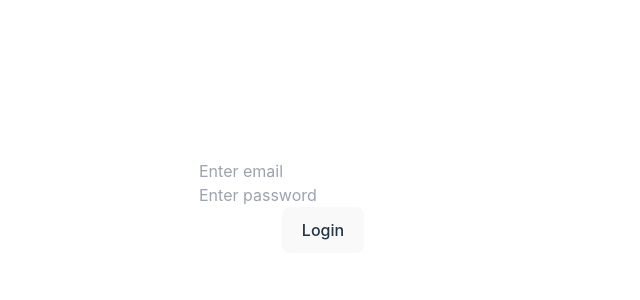
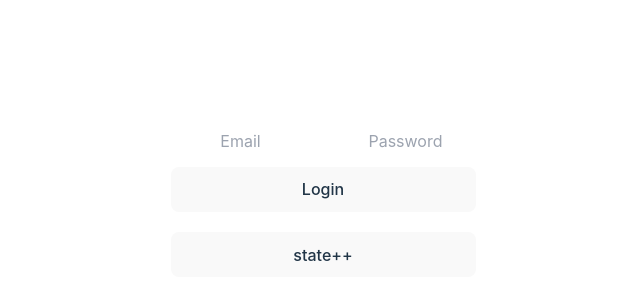
Before and after one commit to ipstoyanov20/ORB.Web, a React (Vite) app: page / in a window 1280 px wide. Shown: the part 194-494 px from the top of the page, without its empty margins (317-957 px from the left). Built offline with nearby package versions, Linux system fonts and the light colour scheme.

Commit message:
Add register
transition login and register forms into different states

```diff
--- a/src/App.css
+++ b/src/App.css
@@ -4,43 +4,20 @@
   padding: 2rem;
   text-align: center;
 }
-
-.logo {
-  height: 6em;
-  padding: 1.5em;
-  will-change: filter;
-  transition: filter 300ms;
-}
-.logo:hover {
-  filter: drop-shadow(0 0 2em #646cffaa);
-}
-.logo.react:hover {
-  filter: drop-shadow(0 0 2em #61dafbaa);
+.inputDiv {
+  display: grid;
+  grid-template-columns: 1fr 1fr;
+  gap: 10px 5px;
 }
 
-@keyframes logo-spin {
-  from {
-    transform: rotate(0deg);
-  }
-  to {
-    transform: rotate(360deg);
-  }
+.inputDiv > * {
+  width: 10rem;
+  height: 2rem;
+  text-align: center;
 }
 
-@media (prefers-reduced-motion: no-preference) {
-  a:nth-of-type(2) .logo {
-    animation: logo-spin infinite 20s linear;
-  }
+.buttons {
+  margin: 10px;
+  display:grid;
+  gap: 10px 10px;
 }
-
-.card {
-  padding: 2em;
-}
-
-.read-the-docs {
-  color: #888;
-}
-
-.login {
-  display: grid;
-}
--- a/src/App.tsx
+++ b/src/App.tsx
@@ -1,7 +1,11 @@
 import React from 'react';
+import {useState} from 'react'
 import './App.css';
 
 function App() {
+  const [count, setCount] = useState(0);
+
+  if (count === 0) {
     let userdata:any = {
       email: String,
       password: String
@@ -15,22 +19,77 @@ function App() {
       userdata.password = e.currentTarget.value;
     };
 
-  function submit() {
-    alert(`${userdata.email} ${userdata.password}`);
+    function submitLogin() {
+      alert(`Login: ${userdata.email} ${userdata.password}`);
       // api call
     };
 
 
     return (
       <>
-      <div className="login">
-        <input className='m-3' type="email" onChange = {onChangeEmail} placeholder="Enter email"></input>
-        <input className='m-3' type="password" onChange = {onChangePassword} placeholder="Enter password"></input>
+        <div className="inputDiv">
+          <input className = "m-3" type="email" onChange = {onChangeEmail} placeholder="Email"></input>
+          <input className = "m-3" type="password" onChange = {onChangePassword} placeholder="Password"></input>
         </div>
 
-      <button className='text-[#646cff] bg-black' onClick={submit}>Login</button>
+        <div className="buttons">
+          <button className='text-[#646cff] bg-black' onClick={submitLogin}>Login</button>
+          <div className="break"></div>
+          <button className='text-[#646cff] bg-black' onClick={() => {
+            setCount((preval: number):number => preval + 1);
+          }}>state++</button>
+        </div>
       </>
     );
+  }
+  else if (count === 1) {
+    let userdata:any = {
+      fName: String,
+      lName: String,
+      email: String,
+      password: String
+    };
+
+    function onChangeEmail(e: React.FormEvent<HTMLInputElement>): void {
+      userdata.email = e.currentTarget.value;
+    };
+
+    function onChangePassword(e: React.FormEvent<HTMLInputElement>): void {
+      userdata.password = e.currentTarget.value;
+    };
+
+    function onChangeFName(e: React.FormEvent<HTMLInputElement>): void {
+      userdata.fName = e.currentTarget.value;
+    };
+
+    function onChangeLName(e: React.FormEvent<HTMLInputElement>): void {
+      userdata.lName = e.currentTarget.value;
+    }
+
+    function submitRegister() {
+      alert(`Register: ${userdata.fName} ${userdata.lName} ${userdata.email} ${userdata.password}`);
+      // api call
+    };
+
+    return (
+      <>
+        <div className="inputDiv">
+          <input className = "m-3" type="text" onChange = {onChangeFName} placeholder="First name"></input>
+          <input className = "m-3" type="text" onChange = {onChangeLName} placeholder="Last name"></input>
+          <input className = "m-3" type="email" onChange = {onChangeEmail} placeholder="Email"></input>
+          <input className = "m-3" type="password" onChange = {onChangePassword} placeholder="Password"></input>
+
+        </div>
+
+        <div className="buttons">
+          <button className='text-[#646cff] bg-black' onClick={submitRegister}>Register</button>
+          <button className='text-[#646cff] bg-black' onClick={() => {
+            setCount((preval: number):number => preval - 1);
+          }}>state--</button>
+        </div>
+      </>
+    )
+  }
 
 };
 
```
Lines whose indentation alone changed are shown as unchanged.
